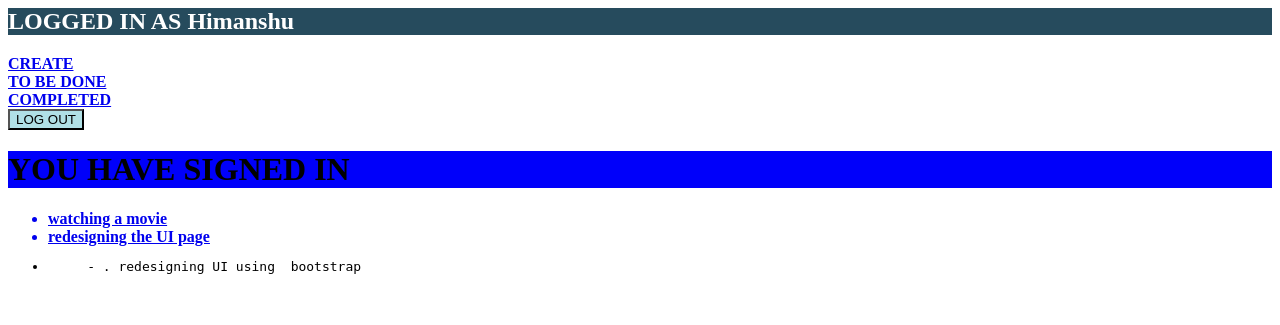
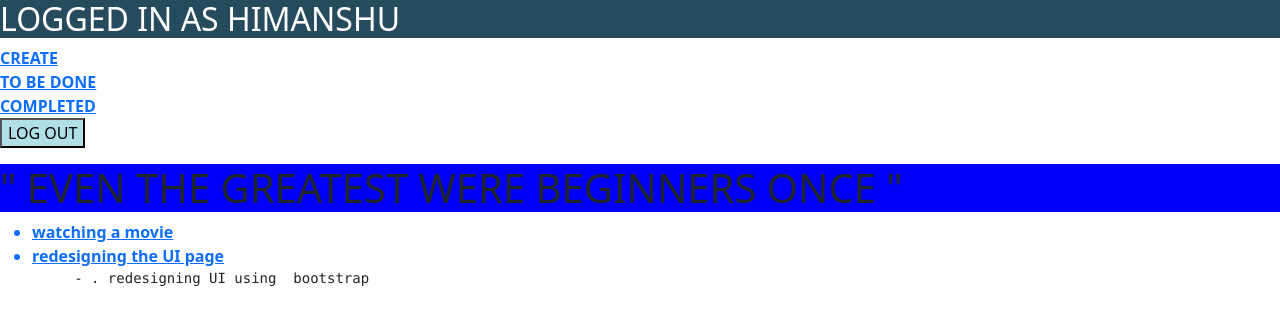
Before and after one commit to himanshu-skrpkvnp/django3-todowoo, a Django app: page /current/ in a window 1280 px wide. Shown: the top 325 px of the page. Run offline with Django 4.2, Linux system fonts and the light colour scheme; a user stored in the database is signed in; data comes from the database, SQL or seed files in the repository; both versions use the stored data as it was after the commit.

Commit message:
second commit

```diff
--- a/todo/templates/todo/base.html
+++ b/todo/templates/todo/base.html
@@ -1,8 +1,9 @@
 {% if user.is_authenticated %}
 <font color="white">
-<h2 style="background-color : #264b5d">LOGGED IN AS {{ user.username }}</h2>
+<h2 style="background-color : #264b5d">LOGGED IN AS {{ user.username|upper }}</h2>
 </font>
 <a href="{% url 'createtodo' %}"> <b> CREATE </b>  </a>
+<link href="https://cdn.jsdelivr.net/npm/bootstrap@5.1.3/dist/css/bootstrap.min.css" rel="stylesheet" integrity="sha384-1BmE4kWBq78iYhFldvKuhfTAU6auU8tT94WrHftjDbrCEXSU1oBoqyl2QvZ6jIW3" crossorigin="anonymous">
 <br>
 <a href="{% url 'currenttodos' %}"> <b> TO BE DONE  </b>  </a>
 <br>
--- a/todo/templates/todo/completedtodos.html
+++ b/todo/templates/todo/completedtodos.html
@@ -3,7 +3,7 @@
 
 {% block content %}
 <h1 style="background-color : rgb(0,0,250)">
-  YOU HAVE SIGNED IN
+  " EVEN THE GREATEST WERE BEGINNERS ONCE "
 </h1>
 
 <h2>
--- a/todo/templates/todo/currenttodos.html
+++ b/todo/templates/todo/currenttodos.html
@@ -2,7 +2,7 @@
 
 {% block content %}
 <h1 style="background-color : rgb(0,0,250)">
-  YOU HAVE SIGNED IN
+  " EVEN THE GREATEST WERE BEGINNERS ONCE "
 </h1>
 <ul>
 
--- a/todo/templates/todo/home.html
+++ b/todo/templates/todo/home.html
@@ -2,6 +2,8 @@
 
 {% block content %}
 <h1 style="background-color : rgb(0,0,250)">
-  HOME
+
+   <pre>" LET'S  COMPLETE  THE  LEFTOVER " </pre>
+
 </h1>
 {% endblock %}
```
Also changed, not shown: db.sqlite3.
